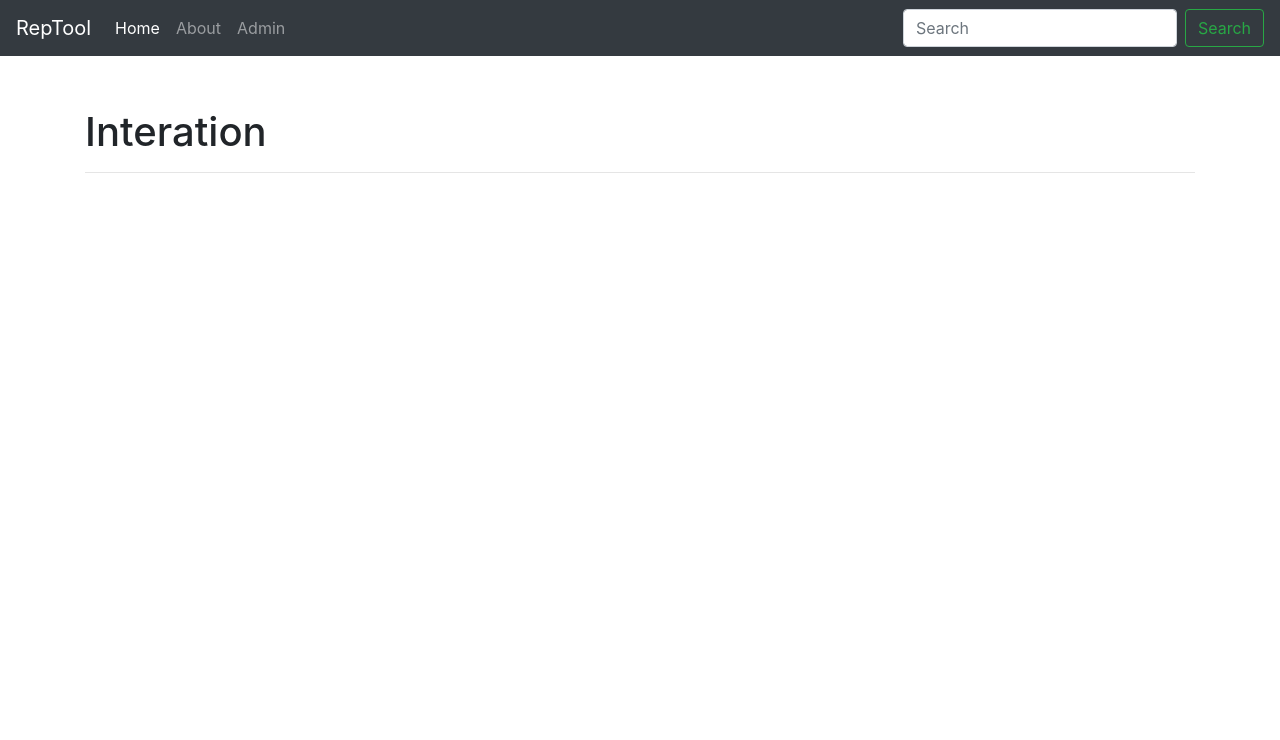
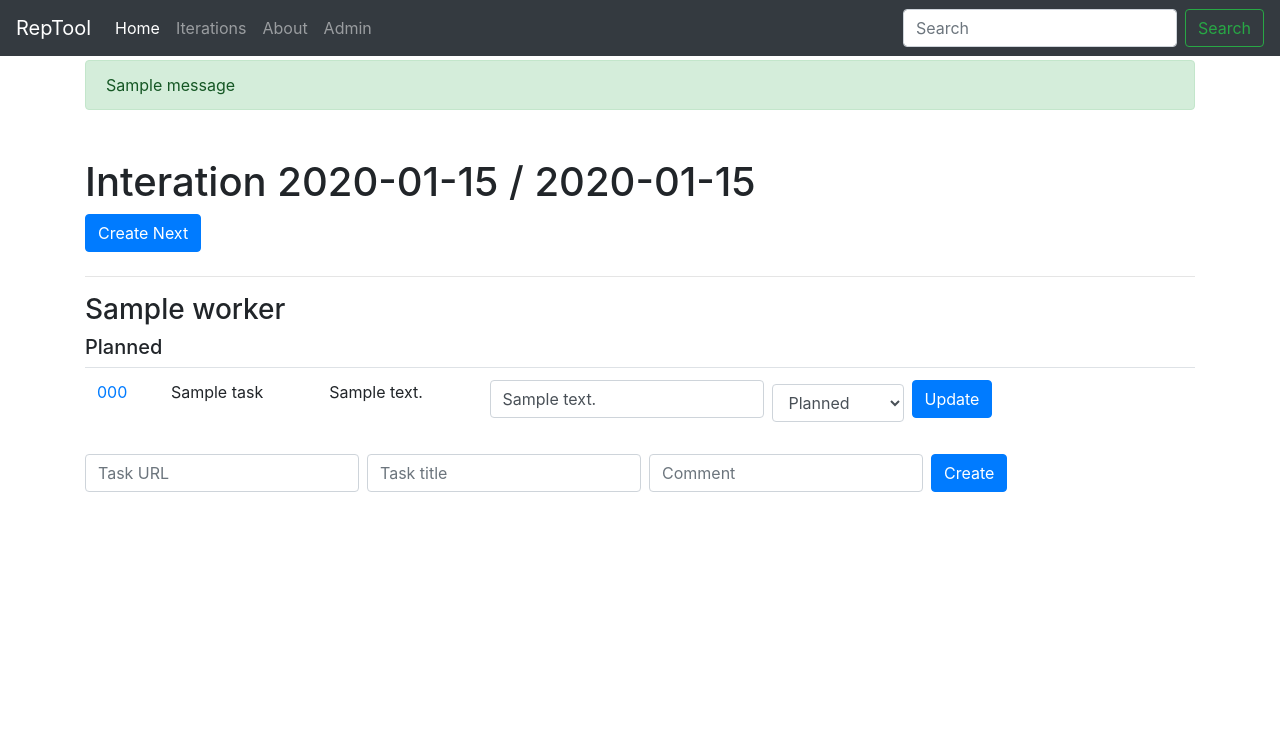
Before and after one commit to z0rr0/reptool, a Django app: page / in a window 1280 px wide. Shown: the top 740 px of the page. Run offline with Django 3.2, Linux system fonts and the light colour scheme; tables that the repository leaves empty hold one stand-in row (values such as "Sample post"); one stand-in notice (Sample message) is shown; some libraries are stand-ins or nearby versions; some web fonts are replaced.

Commit message:
iteration migration

```diff
--- /dev/null
+++ b/web/team/forms.py
@@ -0,0 +1,78 @@
+from django.forms import CharField, ModelForm, Select, TextInput, ValidationError
+from django.utils.translation import gettext_lazy as _
+
+from team.models import Iteration, Report, Task, Tracker
+
+
+class ReportForm(ModelForm):
+    class Meta:
+        model = Report
+        fields = ['status', 'comment']
+        widgets = {
+            'status': Select(attrs={
+                'class': 'form-control my-1 mr-sm-2'
+            }),
+            'comment': TextInput(attrs={
+                'class': 'form-control mb-2 mr-sm-2',
+                'placeholder': _('Comment'),
+            })
+        }
+
+
+class ReportCreateForm(ModelForm):
+    number = CharField(
+        label=_('Task number'),
+        max_length=255,
+        widget=TextInput(attrs={
+            'class': 'form-control mb-2 mr-sm-2',
+            'placeholder': _('Task URL'),
+        })
+    )
+    title = CharField(
+        label=_('Task title'),
+        max_length=4096,
+        widget=TextInput(attrs={
+            'class': 'form-control mb-2 mr-sm-2',
+            'placeholder': _('Task title'),
+        })
+    )
+
+    class Meta:
+        model = Report
+        fields = ['comment']
+        widgets = {
+            'comment': TextInput(attrs={
+                'class': 'form-control mb-2 mr-sm-2',
+                'placeholder': _('Comment'),
+            })
+        }
+
+    def __init__(self, iteration: Iteration, *args, **kwargs):
+        self.iteration = iteration
+        super().__init__(*args, **kwargs)
+
+    def clean(self):
+        data = super().clean()
+        if data:
+            if data.get('number') and data.get('title'):
+                task_values = data['number'].rsplit('/', 1)
+                if len(task_values) != 2:
+                    raise ValidationError(_('failed task number'))
+
+                try:
+                    tracker = Tracker.objects.get(url__startswith=task_values[0])
+                except (Tracker.DoesNotExist, Tracker.MultipleObjectsReturned):
+                    raise ValidationError(_('can not find tracker'))
+
+                task, created = Task.objects.get_or_create(
+                    number=task_values[1],
+                    defaults={
+                        'title': data['title'],
+                        'tracker': tracker,
+                    },
+                )
+                if not created:
+                    if Report.objects.filter(iteration=self.iteration, task=task).exists():
+                        raise ValidationError(_('task is already exists in this iteration'))
+                data['task'] = task
+        return data
--- a/web/team/models.py
+++ b/web/team/models.py
@@ -3,7 +3,7 @@ from urllib.parse import urljoin
 from django.db import models
 from django.utils.translation import gettext_lazy as _
 
-from team.lib import iteration_dates
+from team.lib import iteration_start, iteration_stop
 
 
 # ----------- abstract models -----------
@@ -37,7 +37,7 @@ class NameModel(models.Model):
 # ----------- real models -----------
 
 class Tracker(CreatedUpdatedModel, NameModel):
-    url = models.URLField(_('url'))
+    url = models.URLField(_('url'), db_index=True)
 
 
 class Worker(CreatedUpdatedModel, NameModel):
@@ -65,8 +65,8 @@ class Task(CreatedUpdatedModel, CommentModel):
 
 
 class Iteration(CreatedUpdatedModel, CommentModel):
-    start = models.DateField(_('start'), default=lambda: iteration_dates()[0])
-    stop = models.DateField(_('stop'), default=lambda: iteration_dates()[1])
+    start = models.DateField(_('start'), default=iteration_start)
+    stop = models.DateField(_('stop'), default=iteration_stop)
 
     class Meta:
         ordering = ('-start',)
@@ -96,6 +96,7 @@ class Report(CreatedUpdatedModel, CommentModel):
 
     class Meta:
         ordering = ('iteration', 'worker', 'status')
+        unique_together = ('iteration', 'task')
 
     def __str__(self) -> str:
         return '{iteration} / {task} / {worker} / {status}'.format(
--- a/web/team/templates/base.html
+++ b/web/team/templates/base.html
@@ -30,6 +30,9 @@
           <li class="nav-item active">
             <a class="nav-link" href="/">{% trans "Home" %} <span class="sr-only">(current)</span></a>
           </li>
+           <li class="nav-item">
+            <a class="nav-link" href="{% url 'iterations' %}">{% trans "Iterations" %}</a>
+          </li>
           <li class="nav-item">
             <a class="nav-link" href="{% url 'about' %}">{% trans "About" %}</a>
           </li>
@@ -51,6 +54,14 @@
   <!-- Begin page content -->
   <main role="main" class="flex-shrink-0">
     <div class="container">
+
+      {% if messages %}
+        {% for message in messages %}
+          <div class="alert alert-{{ message.tags }}" role="alert">
+            {{ message }}
+          </div>
+        {% endfor %}
+      {% endif %}
       {% block content %}{% endblock %}
     </div>
   </main>
--- a/web/team/templates/team/iteration.html
+++ b/web/team/templates/team/iteration.html
@@ -3,29 +3,54 @@
 {% block title %}{% trans "Interation" %}{% endblock %}
 {% block content %}
   <h1 class="mt-5">{% trans "Interation" %} {{ iteration }}</h1>
+  {% if iteration.pk == last_iteration %}
+    <form class="form-inline"
+          action="{% url 'iteration_create' last_iteration %}"
+          method="post"
+          id="iteration_create">
+      {% csrf_token %}
+      <button type="submit" class="btn btn-primary mb-2">{% trans "Create Next" %}</button>
+    </form>
+  {% endif %}
   <hr>
   {% for worker, status_reports in worker_reports %}
-    <h3>{{ worker }}</h3>
+    <h3>
+      {{ worker }}
+    </h3>
     {% for status, reports in status_reports %}
       <h5>{{ status }}</h5>
-      {% for report in reports %}
-        <table class="table">
-          <tbody>
+      <table class="table">
+        <tbody>
+        {% for report in reports %}
           <tr>
-            <td><a href="{{ report.task.url }}" title="{{ report.task.number }}">{{ report.task.url }}</a></td>
+            <td><a href="{{ report.task.url }}" title="{{ report.task.number }}">{{ report.task.number }}</a></td>
             <td>{{ report.task.title }}</td>
             <td>{{ report.comment }}</td>
             <td>
-              <form action="{% url 'report_update' report.pk %}" method="post" id="report_{{ report.pk }}" class="form-inline">
-                    {% csrf_token %}
-                    {{ report.form }}
-                    <button type="submit" class="btn btn-primary my-1">{% trans 'Update' %}</button>
+              <form class="form-inline"
+                    action="{% url 'report_update' report.pk %}"
+                    method="post"
+                    id="report_{{ report.pk }}">
+                {% csrf_token %}
+                {{ report.form.comment }}
+                {{ report.form.status }}
+                <button type="submit" class="btn btn-primary mb-2">{% trans "Update" %}</button>
               </form>
             </td>
           </tr>
-          </tbody>
-        </table>
-      {% endfor %}
+        {% endfor %}
+        </tbody>
+      </table>
     {% endfor %}
+    <form class="form-inline"
+          action="{% url 'report_create' iteration.pk worker.pk %}"
+          method="post"
+          id="report_create">
+      {% csrf_token %}
+      {{ worker.form.number }}
+      {{ worker.form.title }}
+      {{ worker.form.comment }}
+      <button type="submit" class="btn btn-primary mb-2">{% trans "Create" %}</button>
+    </form>
   {% endfor %}
 {% endblock %}
--- a/web/team/urls.py
+++ b/web/team/urls.py
@@ -1,14 +1,13 @@
 from django.urls import path
 
-from team.views import index, IterationListView, IterationDetailView, ReportUpdateView
+from team.views import index, iteration_create, IterationDetailView, IterationListView, report_create, ReportUpdateView
 
 urlpatterns = [
     path('', index, name='index'),
     path('iterations/', IterationListView.as_view(), name='iterations'),
     path('iterations/<int:pk>/', IterationDetailView.as_view(), name='iteration'),
+    path('iterations/<int:pk>/create/', iteration_create, name='iteration_create'),
     path('reports/<int:pk>/update/', ReportUpdateView.as_view(), name='report_update'),
-    # iteration/create/ID
+    path('reports/create/<int:iteration_id>/<int:worker_id>/', report_create, name='report_create'),
     # iteration/export/ID/FORMAT
-    # report/edit/ID
-    # report/create
 ]
--- a/web/team/views.py
+++ b/web/team/views.py
@@ -2,10 +2,15 @@ from itertools import groupby
 from typing import Iterable, List, Tuple
 
 from django.conf import settings
-from django.forms import models as model_forms
-from django.shortcuts import render
-from django.views.generic import DetailView, ListView, UpdateView
+from django.contrib import messages
+from django.db import transaction
+from django.shortcuts import get_object_or_404, redirect, reverse
+from django.views.decorators.http import require_POST
+from django.utils.translation import gettext_lazy as _
+from django.views.generic import CreateView, DetailView, ListView, UpdateView
 
+from team.forms import ReportCreateForm, ReportForm
+from team.lib import iteration_dates
 from team.models import Iteration, Report, Worker
 
 
@@ -24,9 +29,8 @@ class IterationDetailView(DetailView):
     @staticmethod
     def _set_reports_form(reports: Iterable[Report]) -> List[Report]:
         result = []
-        f = model_forms.modelform_factory(Report, fields=['status'])
         for r in reports:
-            r.form = f(instance=r)
+            r.form = ReportForm(instance=r)
             result.append(r)
         return result
 
@@ -35,6 +39,7 @@ class IterationDetailView(DetailView):
         result = []
         reports = i.reports.select_related('worker', 'task__tracker').order_by('worker', 'status', 'task')
         for worker, items in groupby(reports, lambda x: x.worker):
+            worker.form = ReportCreateForm(iteration=i)
             worker_reports = [
                 (status, cls._set_reports_form(task_items))
                 for status, task_items in groupby(items, lambda y: y.get_status_display())
@@ -45,14 +50,74 @@ class IterationDetailView(DetailView):
     def get_context_data(self, **kwargs):
         data = super().get_context_data(**kwargs)
         if self.object:
+            last = self.queryset.only('pk').first()
+            data['last_iteration'] = last.pk
             data['worker_reports'] = self._prepare_data(self.object)
         return data
 
 
 class ReportUpdateView(UpdateView):
     model = Report
-    fields = ['status']
+    form_class = ReportForm
+
+    def get_success_url(self):
+        return reverse('iteration', kwargs={'pk': self.object.iteration_id})
+
+
+class ReportCreateView(CreateView):
+    model = Report
+    form_class = ReportForm
 
 
 def index(request):
-    return render(request, 'team/iteration.html')
+    i = Iteration.objects.first()
+    return IterationDetailView.as_view()(request, pk=i.pk)
+
+
+@require_POST
+@transaction.atomic()
+def report_create(request, iteration_id: int, worker_id: int):
+    iteration = get_object_or_404(Iteration, pk=iteration_id)
+    worker = get_object_or_404(Worker, pk=worker_id)
+
+    form = ReportCreateForm(iteration=iteration, data=request.POST or None)
+    if form.is_valid():
+        report = form.save(commit=False)
+        report.task = form.cleaned_data['task']
+        report.iteration = iteration
+        report.worker = worker
+        report.save()
+        msg = _('report #{} was successfully created')
+        messages.success(request, msg.format(report.id))
+    else:
+        msgs = [e for errors in form.errors.values() for e in errors]
+        msg = _('report can not be created: {}')
+        messages.error(request, msg.format(', '.join(msgs)))
+    return redirect('iteration', iteration_id)
+
+
+@require_POST
+@transaction.atomic()
+def iteration_create(request, pk: int):
+    base_iteration = get_object_or_404(Iteration, pk=pk)
+    start, stop = iteration_dates(base_iteration.start)
+    iteration = Iteration.objects.create(
+        start=start,
+        stop=stop,
+    )
+    base_reports = base_iteration.reports.filter(
+        status__in=(Report.PLANNED, Report.IN_PROGRESS),
+    )
+    reports = [
+        Report(
+            iteration=iteration,
+            worker_id=r.worker_id,
+            task_id=r.task_id,
+            status=Report.PLANNED,
+        )
+        for r in base_reports
+    ]
+    items = Report.objects.bulk_create(reports, batch_size=100)
+    msg = _('iteration #{} was created with {} new reports')
+    messages.success(request, msg.format(iteration.id, len(items)))
+    return redirect('index')
```
Also changed, not shown: web/team/lib.py (+11 -1 lines), web/web/settings.py (+9 -0 lines), web/team/migrations/0003_auto_20200124_1748.py (added), web/team/migrations/0004_auto_20200124_2028.py (added).
